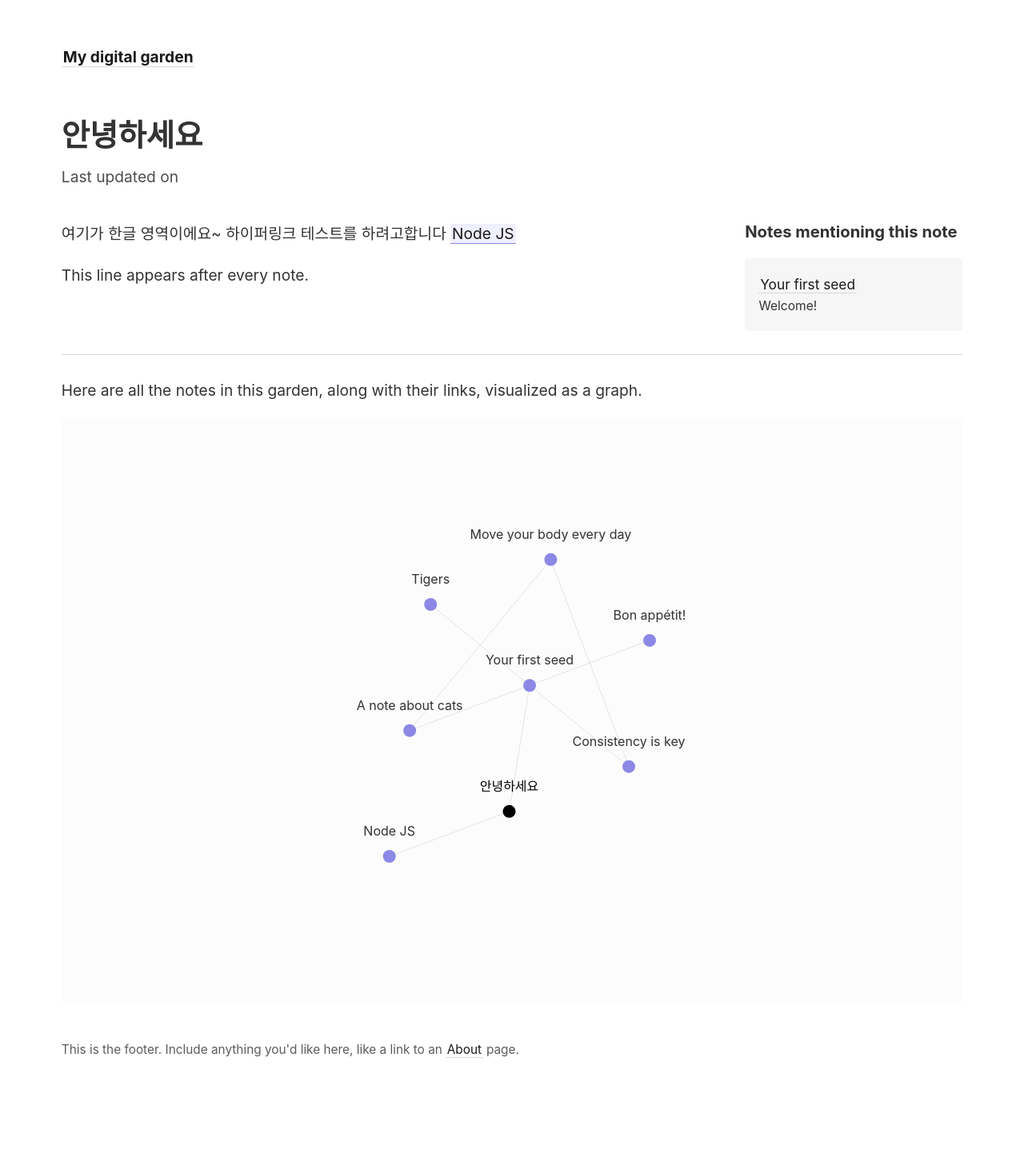
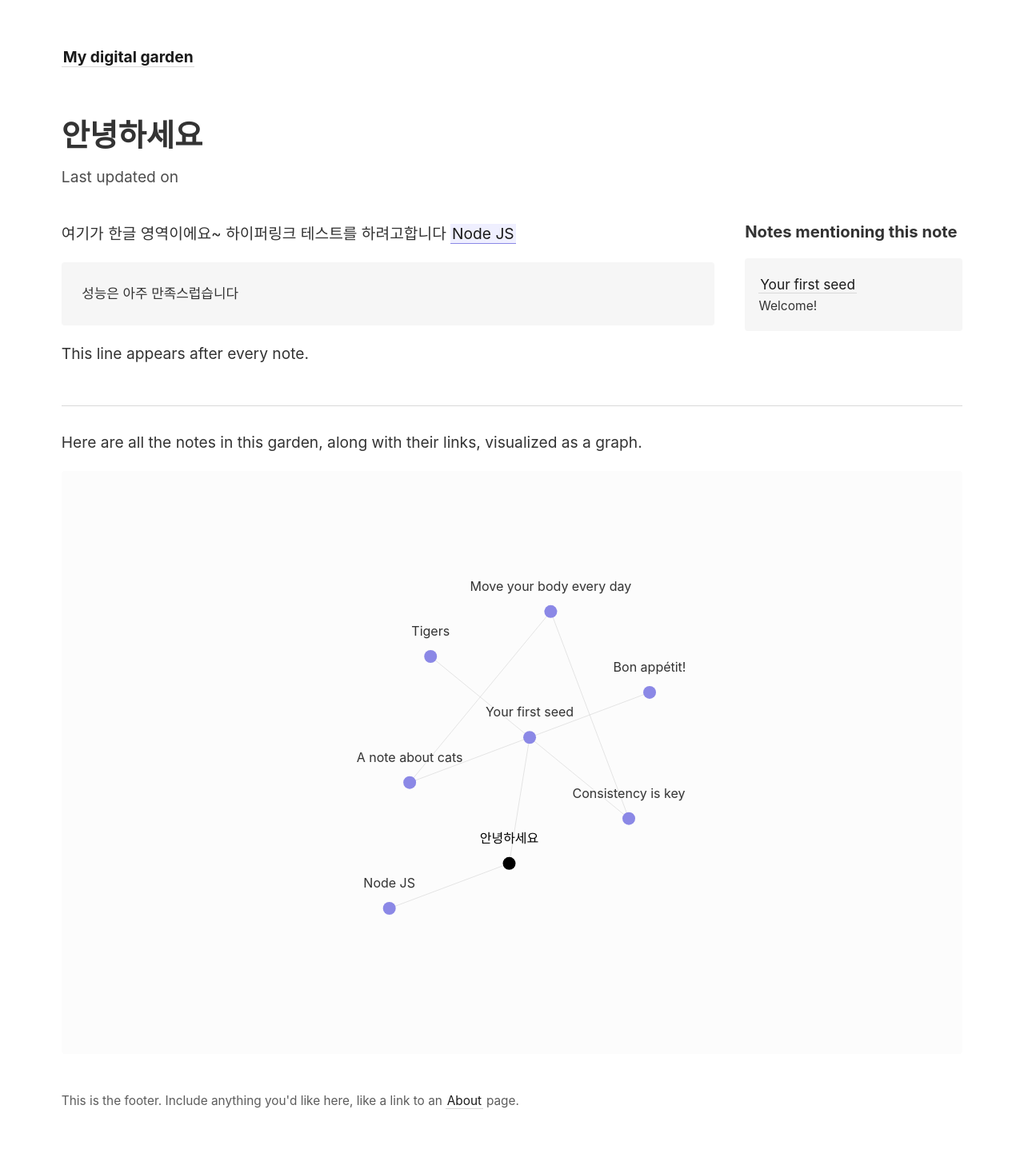
Before and after one commit to aslut00/digital_garden, a Jekyll site: the page built from _notes/안녕하세요.md, in a window 1280 px wide. Shown: the whole page at 80% size. Built offline with Jekyll 4.4.1, drawn with Linux system fonts in a browser that asks for light colours; before the commit the page ends 1393 px from its top, so only the background shows below that.

Commit message:
commit md file

```diff
--- a/_notes/안녕하세요.md
+++ b/_notes/안녕하세요.md
@@ -4,3 +4,5 @@ title: 안녕하세요
 
 여기가 한글 영역이에요~
 하이퍼링크 테스트를 하려고합니다 [[Node JS]]
+
+> 성능은 아주 만족스럽습니다
```
